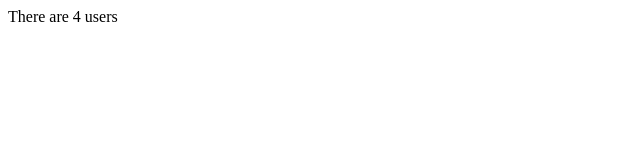
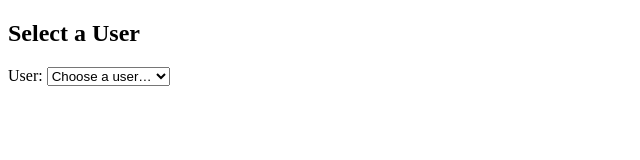
Before and after one commit to TarasMykytiuk/Project-Music-Data, a plain HTML site: page index.html in a window 1280 px wide. Shown: the whole page, without its empty margins (0-640 px from the left). Drawn offline with Linux system fonts and the light colour scheme.

Commit message:
user select added

```diff
--- a/index.html
+++ b/index.html
@@ -9,7 +9,13 @@
 </head>
 
 <body>
-
+  <section>
+    <h2>Select a User</h2>
+    <label for="userSelect">User:</label>
+    <select id="userSelect" name="userSelect">
+      <option disabled selected value="">Choose a user…</option>
+    </select>
+  </section>
 </body>
 
 </html>
--- a/script.mjs
+++ b/script.mjs
@@ -5,7 +5,9 @@
 // You can't open the index.html file using a file:// URL.
 
 import { countUsers } from "./common.mjs";
+import { populateUserSelect } from "./userSelection.mjs"
 
 window.onload = function () {
-  document.querySelector("body").innerText = `There are ${countUsers()} users`;
+  //document.querySelector("body").innerText = `There are ${countUsers()} users`;
+  populateUserSelect();
 };
--- /dev/null
+++ b/userSelection.mjs
@@ -0,0 +1,20 @@
+import { getUserIDs } from "./data.mjs";
+
+export function populateUserSelect() {
+    const userSelector = document.getElementById("userSelect");
+    const userIds = getUserIDs();
+    userIds.forEach((userId) => {
+        userSelector.appendChild(createOption(userId));
+    });
+    userSelector.addEventListener("change", (e) => {
+        const userId = e.target.value;
+        console.log(userId);
+    });
+}
+
+function createOption(userId) {
+    const option = document.createElement("option");
+    option.value = userId;
+    option.textContent = `User ${userId}`;
+    return option;
+}
```
